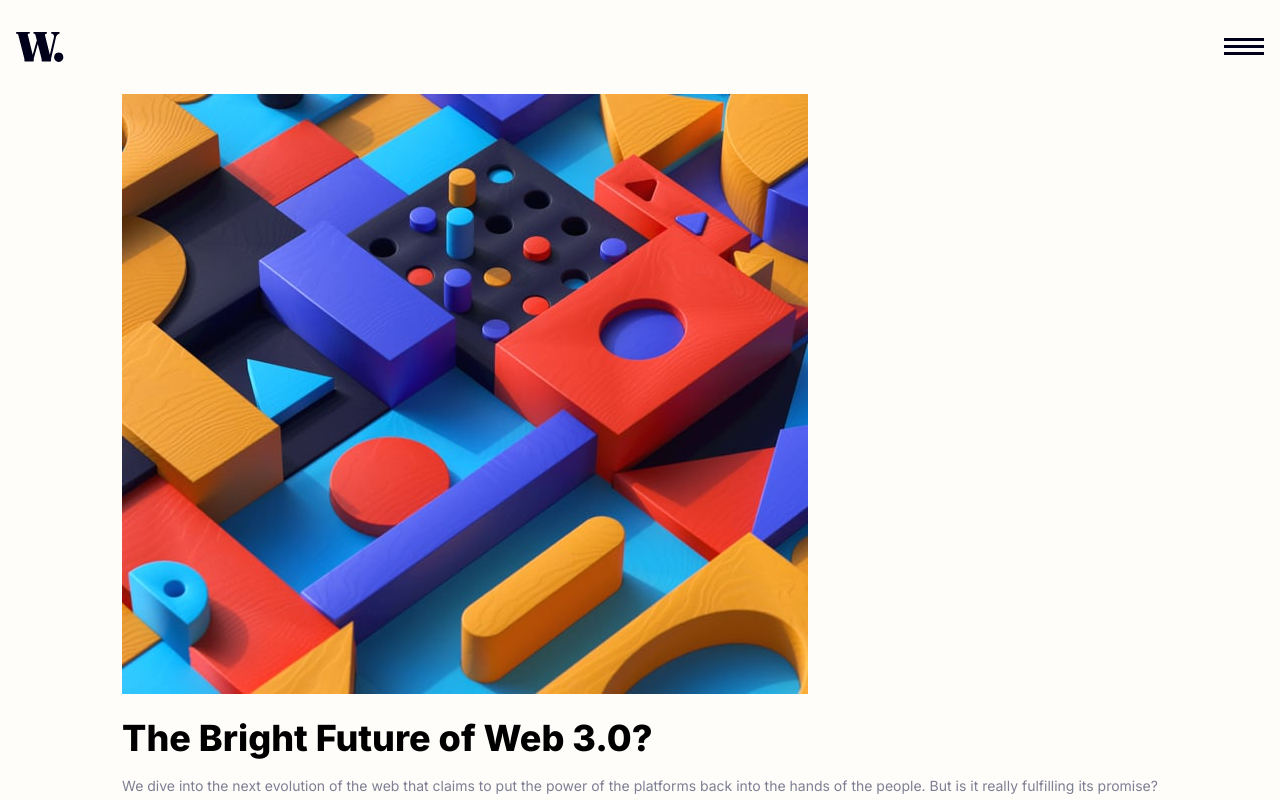
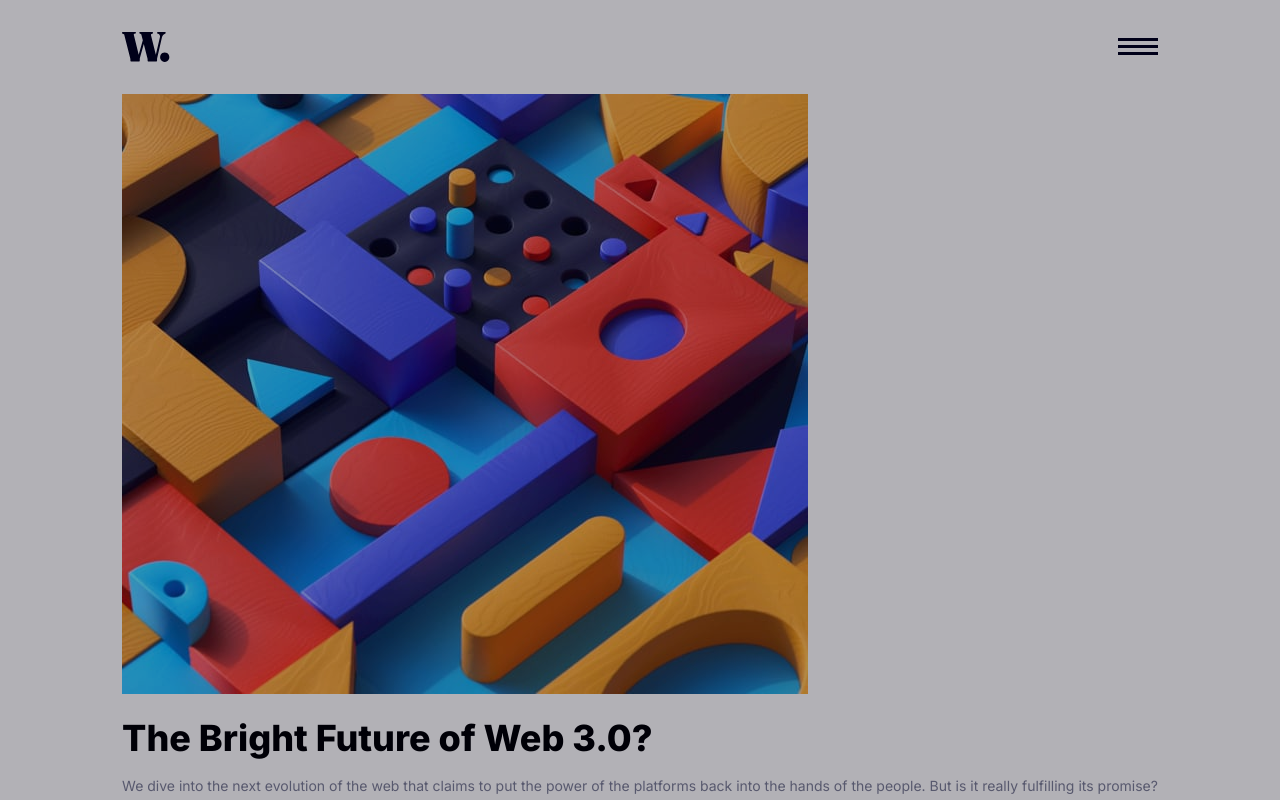
Before and after one commit to fkrunic/frontend-mentor-news-homepage, a Vue app: page / in a window 1280 px wide. Shown: the top 800 px of the page. Built offline with nearby package versions, Linux system fonts and the light colour scheme.

Commit message:
backdrop working

```diff
--- a/src/components/Mobile.vue
+++ b/src/components/Mobile.vue
@@ -8,6 +8,12 @@ const assetURL = (file: string): string => {
 </script>
 
 <template>
+  <div class="relative flex flex-col items-center justify-center">
+
+    <!-- Backdrop -->
+    <div class="absolute w-full h-full bg-very-dark-blue opacity-30"></div>
+
+    <!-- Default Page -->
     <div class="flex flex-col items-center justify-start gap-4 min-h-screen m-4">
 
       <!-- Menu -->
@@ -37,9 +43,7 @@ const assetURL = (file: string): string => {
 
           border-solid
           border-grayish-blue/50
-        " v-for="article of content.news"
-        :class="article.border ? 'border-b-[1px]' : ''"
-        >
+          " v-for="article of content.news" :class="article.border ? 'border-b-[1px]' : ''">
           <p class="text-off-white font-bold text-lg">{{ article.title }}</p>
           <p class="text-grayish-blue text-sm">{{ article.description }}</p>
         </div>
@@ -47,10 +51,7 @@ const assetURL = (file: string): string => {
 
       <!-- Bottom -->
       <div class="flex flex-col gap-8 mt-10">
-      <div
-        class="flex flex-row gap-6"
-        v-for="(b, index) in content.bottom"
-        :key="index">
+        <div class="flex flex-row gap-6" v-for="(b, index) in content.bottom" :key="index">
           <img class="w-32 h-32" :src="assetURL(b.picture)">
           <div class="flex flex-col gap-2">
             <p class="text-3xl text-grayish-blue font-bold">0{{ index + 1 }}</p>
@@ -60,4 +61,5 @@ const assetURL = (file: string): string => {
         </div>
       </div>
     </div>
+  </div>
 </template>
```
Lines whose indentation alone changed are shown as unchanged.
